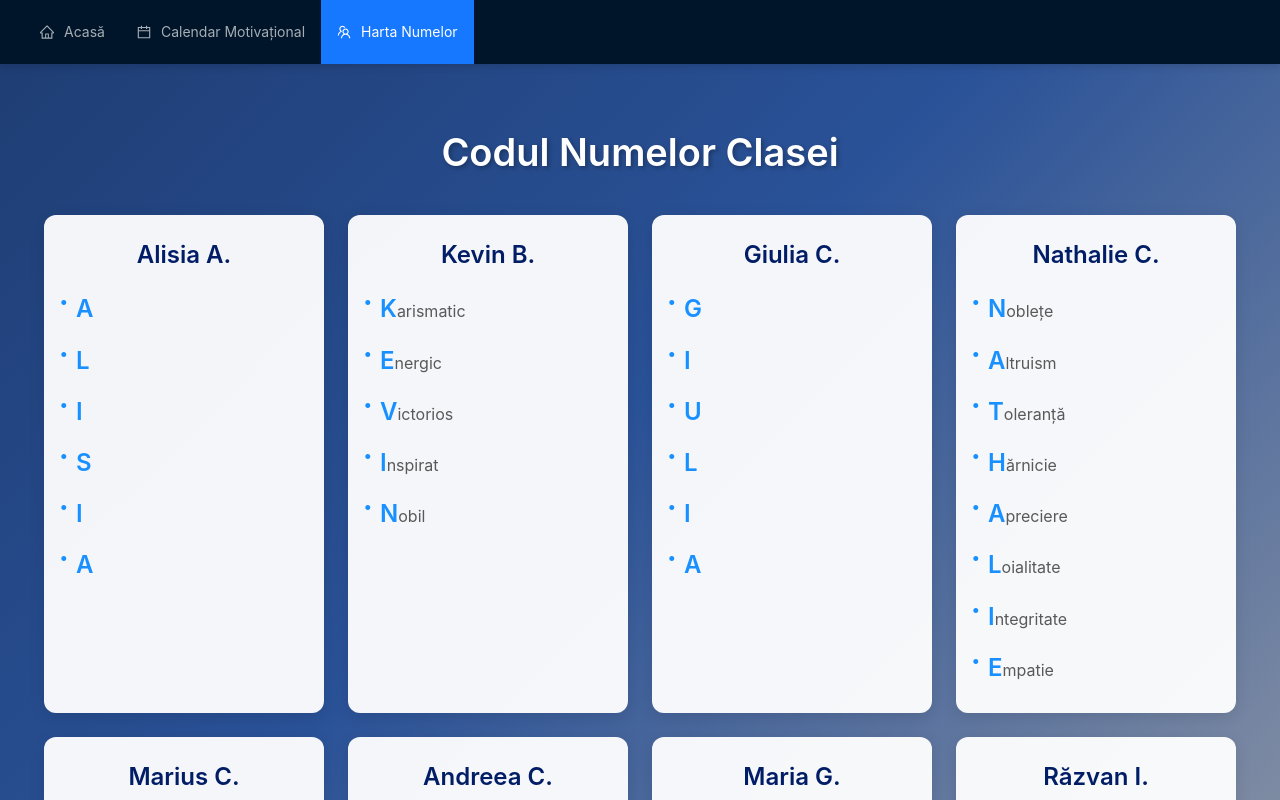
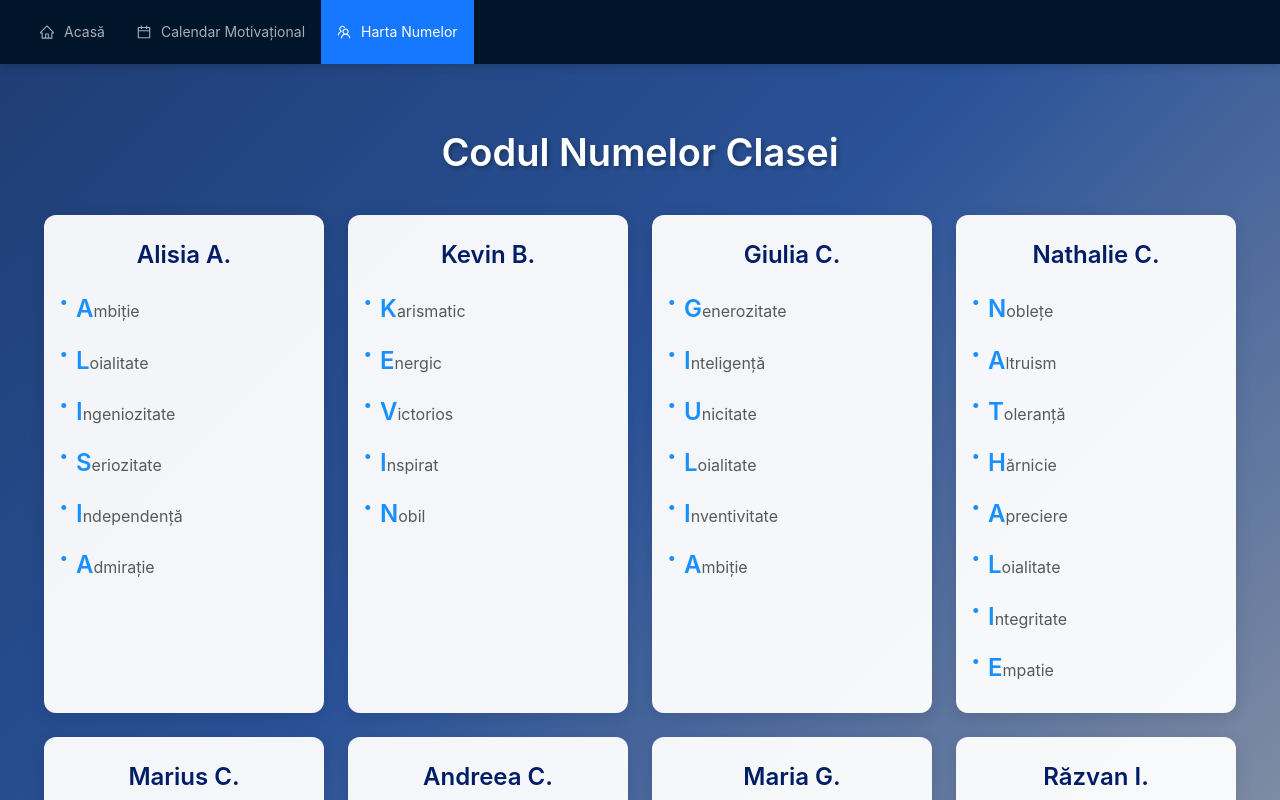
Before and after one commit to ironcracker/site-scoala, a React (Vite) app: page / in a window 1280 px wide. Both pictures are taken after a click on the item "Harta Numelor". Shown: the top 800 px of the page. Built offline with nearby package versions, Linux system fonts and the light colour scheme.

Commit message:
add more names. change version in package.json

```diff
--- a/package.json
+++ b/package.json
@@ -1,7 +1,7 @@
 {
   "name": "site-scoala",
   "private": true,
-  "version": "1.0.0",
+  "version": "1.0.7",
   "homepage": "https://ironcracker.github.io/site-scoala",
   "type": "module",
   "scripts": {
--- a/src/components/Map.tsx
+++ b/src/components/Map.tsx
@@ -34,7 +34,7 @@ const Map = () => {
     const students = [
         {
             name: "Alisia A.",
-            qualities:["A","L","I","S","I","A" ]
+            qualities:["Ambiție","Loialitate","Ingeniozitate","Seriozitate","Independență","Admirație" ]
         },
         {
             name: "Kevin B.",
@@ -42,7 +42,7 @@ const Map = () => {
         },
         {
             name: "Giulia C.",
-            qualities: ["G","I","U","L","I","A" ]
+            qualities: ["Generozitate","Inteligență","Unicitate","Loialitate","Inventivitate","Ambiție" ]
         },
         {
             name: "Nathalie C.",
@@ -70,7 +70,7 @@ const Map = () => {
         },
         {
             name: "Nicoleta L.",
-            qualities: ["N","I","C","O","L","E","T","A" ]
+            qualities: ["Naturală","Inteligentă","Cuminte","Optimistă","Loială","Energică","Talentată","Amabilă" ]
         },
         {
             name: "Marius L.",
@@ -78,7 +78,7 @@ const Map = () => {
         },
         {
             name: "Vlad M.",
-            qualities: ["V","L","A","D"]
+            qualities: ["Victorios","Lider","Amabil","Deștept"]
         },
         {
             name: "Adina M.",
@@ -86,11 +86,11 @@ const Map = () => {
         },
         {
             name: "Daria N.",
-            qualities: ["D","A","R","I","A" ]
+            qualities: ["Dragă","Amabilă","Recunoscătoare","Iubitoare","Ascultătoare" ]
         },
         {
             name: "Razvan P.",
-            qualities: ["R","A","Z","V","A","N" ]
+            qualities: ["Respectuos","Amabil","Zâmbitor","Valoros","Ambițios","Nobil"]
         },
         {
             name: "Sara S.",
@@ -106,11 +106,11 @@ const Map = () => {
         },
         {
             name: "Mario S.",
-            qualities: ["M","A","R","I","O" ]
+            qualities: ["Modest","Atent","Responsabil","Iubitor","Onest" ]
         },
         {
             name: "Denis S.",
-            qualities: ["D","E","N","I","S" ]
+            qualities: ["Dăruitor","Energic","Nonșalant","Iubitor","Sincer" ]
         },
     ];
 
```
